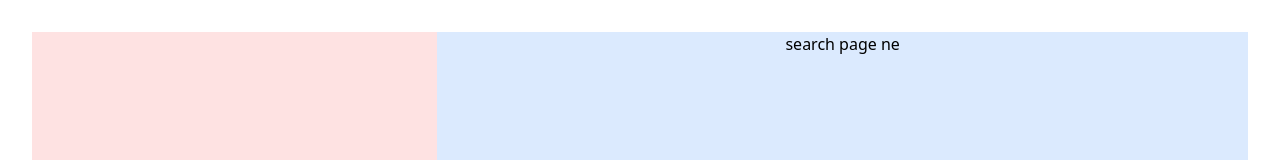
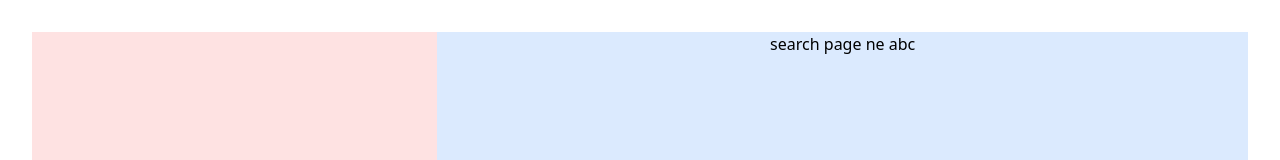
Before and after one commit to holderstp/Mock_Music, a React (Vite) app: page /main/search in a window 1280 px wide. Shown: the top 160 px of the page. Built offline with nearby package versions, Linux system fonts and the light colour scheme.

Commit message:
hieuupdate

```diff
--- a/src/Pages/SearchPage.tsx
+++ b/src/Pages/SearchPage.tsx
@@ -3,6 +3,6 @@ import { useParams } from "react-router-dom";
 const SearchPage = () => {
   const params = useParams();
   console.log(params);
-  return <div>search page ne</div>;
+  return <div>search page ne abc</div>;
 };
 export default SearchPage;
```
